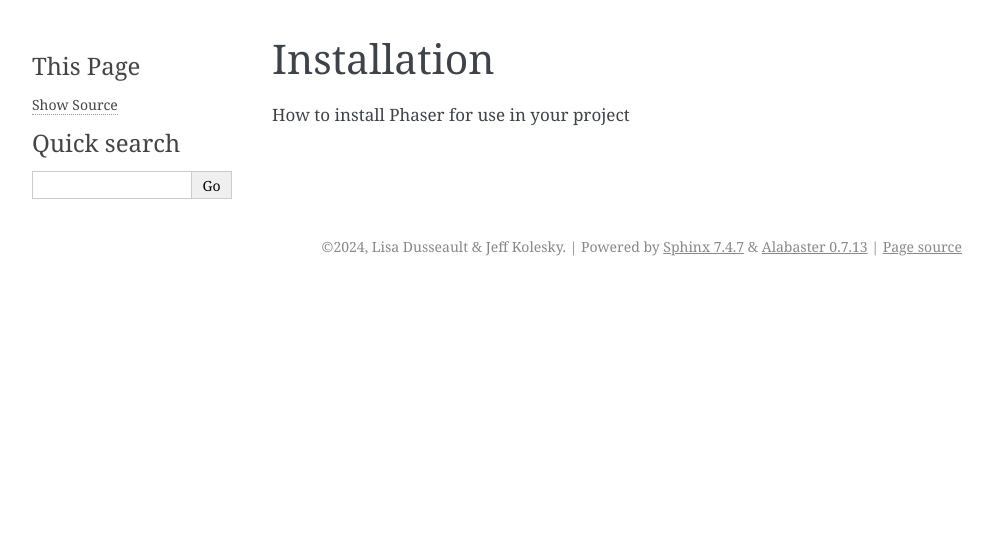
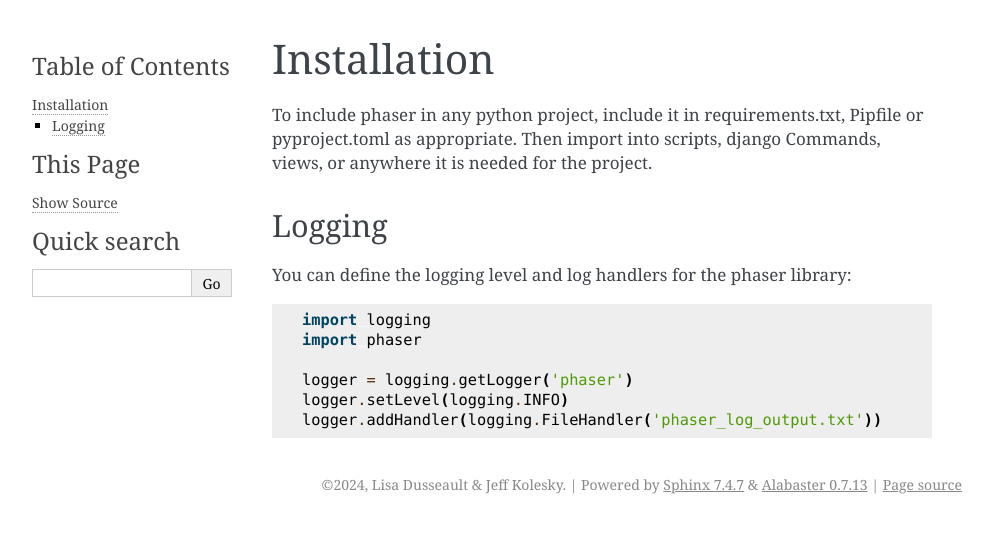
Before and after one commit to lisad/phaser, a Sphinx documentation site: the page built from docs/user/install.md, in a window 1280 px wide. Shown: the top 533 px of the page, without its empty margins (148-1141 px from the left). Built offline with Sphinx 7.4.7, drawn with Linux system fonts in a browser that asks for light colours.

Commit message:
Adds a test of logging behavior and some documentation

````diff
--- a/docs/user/install.md
+++ b/docs/user/install.md
@@ -1,3 +1,17 @@
 # Installation
 
-How to install Phaser for use in your project
+To include phaser in any python project, include it in requirements.txt, Pipfile or pyproject.toml as appropriate.
+Then import into scripts, django Commands, views, or anywhere it is needed for the project.
+
+## Logging
+
+You can define the logging level and log handlers for the phaser library:
+
+```python
+import logging
+import phaser
+
+logger = logging.getLogger('phaser')
+logger.setLevel(logging.INFO)
+logger.addHandler(logging.FileHandler('phaser_log_output.txt'))
+```
````
Also changed, not shown: 1 other file.
